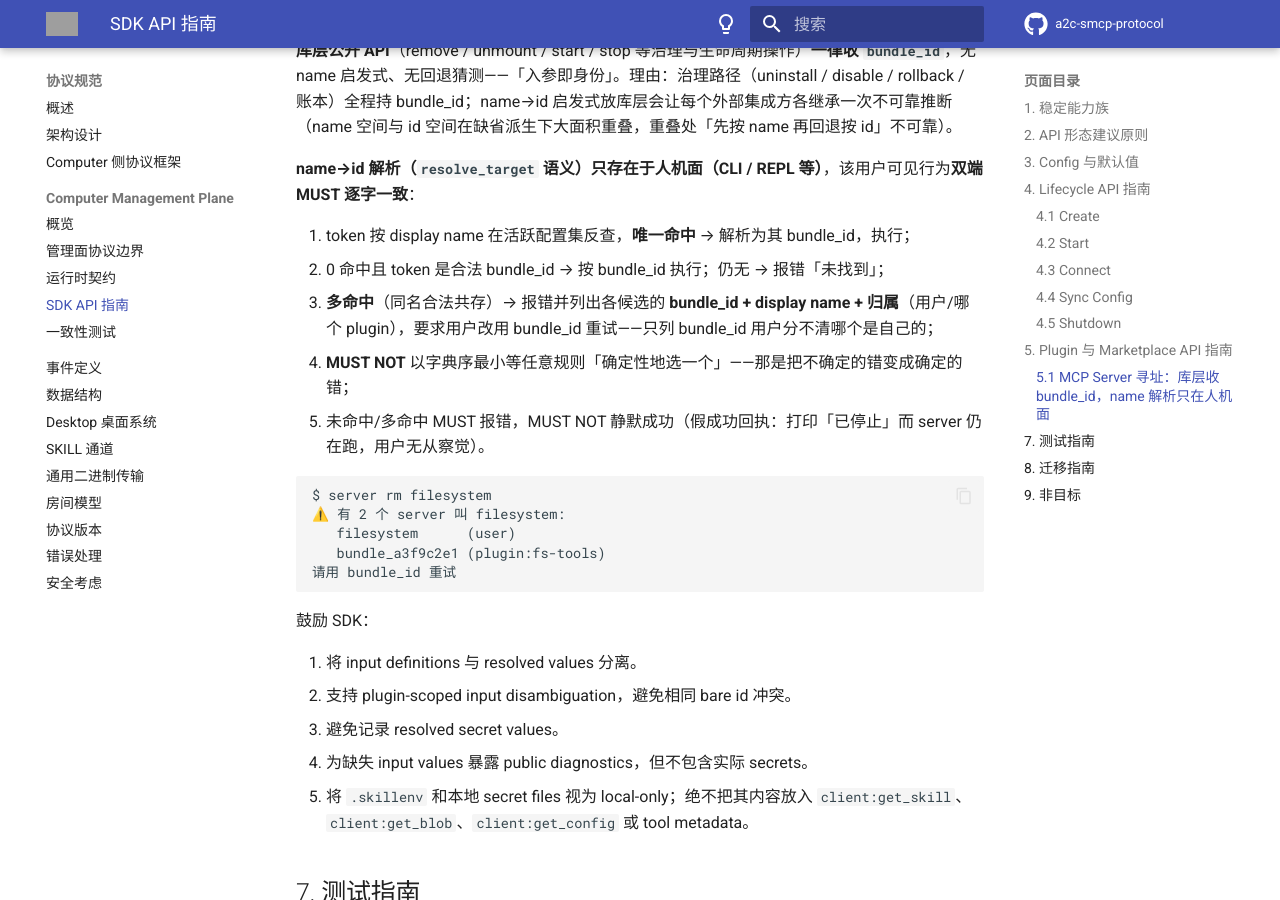
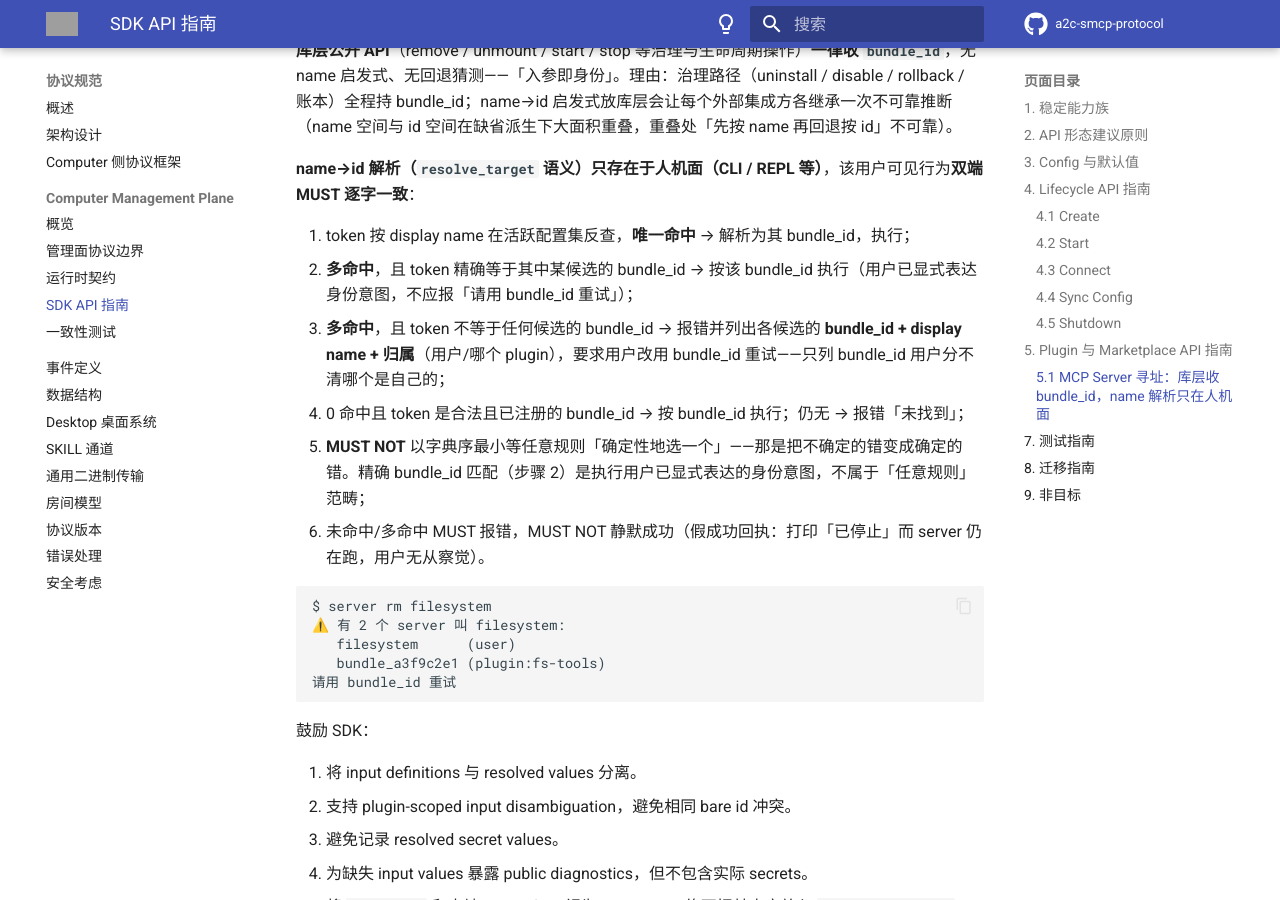
Before and after one commit to A2C-SMCP/a2c-smcp-protocol, an MkDocs documentation site: the page built from docs/specification/computer-management/sdk-api-guidance.md, in a window 1280 px wide and 900 px high, scrolled down 4528 px. Built offline with MkDocs 1.6.1 and Material for MkDocs 9.7.7, drawn with Linux system fonts in a browser that asks for light colours; comment, search, counter and statistics services are not loaded; the version menu is left out; grey boxes are pictures that could not be loaded.

Commit message:
docs(computer-management): resolve_target §5.1 步骤序死锁修复 — 多命中分支精确 bundle_id 匹配
Disc#44 (https://github.com/A2C-SMCP/a2c-smcp-protocol/discussions/44):
当 bundle_id == 冲突 name 时（缺省派生常见），旧步骤序永久不可寻址。

修复：步骤 2 改为“多命中 + token 精确等于某候选 bundle_id → 执行”，
旧步骤 2（0 命中 + 合法 bundle_id）后移至步骤 4。完全向后兼容。

Co-Authored-By: Claude <noreply@anthropic.com>

````diff
--- a/docs/specification/computer-management/sdk-api-guidance.md
+++ b/docs/specification/computer-management/sdk-api-guidance.md
@@ -131,10 +131,11 @@ SDK 可以在非 live context 中支持 ledger-only operations，但应文档化
 **name→id 解析（`resolve_target` 语义）只存在于人机面（CLI / REPL 等）**，该用户可见行为**双端 MUST 逐字一致**：
 
 1. token 按 display name 在活跃配置集反查，**唯一命中** → 解析为其 bundle_id，执行；
-2. 0 命中且 token 是合法 bundle_id → 按 bundle_id 执行；仍无 → 报错「未找到」；
-3. **多命中**（同名合法共存）→ 报错并列出各候选的 **bundle_id + display name + 归属**（用户/哪个 plugin），要求用户改用 bundle_id 重试——只列 bundle_id 用户分不清哪个是自己的；
-4. **MUST NOT** 以字典序最小等任意规则「确定性地选一个」——那是把不确定的错变成确定的错；
-5. 未命中/多命中 MUST 报错，MUST NOT 静默成功（假成功回执：打印「已停止」而 server 仍在跑，用户无从察觉）。
+2. **多命中**，且 token 精确等于其中某候选的 bundle_id → 按该 bundle_id 执行（用户已显式表达身份意图，不应报「请用 bundle_id 重试」）；
+3. **多命中**，且 token 不等于任何候选的 bundle_id → 报错并列出各候选的 **bundle_id + display name + 归属**（用户/哪个 plugin），要求用户改用 bundle_id 重试——只列 bundle_id 用户分不清哪个是自己的；
+4. 0 命中且 token 是合法且已注册的 bundle_id → 按 bundle_id 执行；仍无 → 报错「未找到」；
+5. **MUST NOT** 以字典序最小等任意规则「确定性地选一个」——那是把不确定的错变成确定的错。精确 bundle_id 匹配（步骤 2）是执行用户已显式表达的身份意图，不属于「任意规则」范畴；
+6. 未命中/多命中 MUST 报错，MUST NOT 静默成功（假成功回执：打印「已停止」而 server 仍在跑，用户无从察觉）。
 
 ```
 $ server rm filesystem
````
